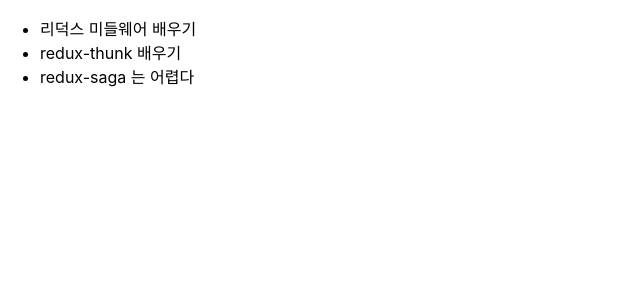
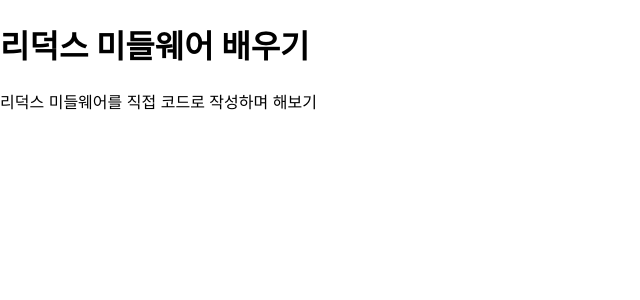
Before and after one commit to JulyK9/learn-redux-middleware, a React (Create React App) app: page /1 in a window 1280 px wide. Shown: the top 300 px of the page, without its empty margins (0-640 px from the left). Built offline with nearby package versions, Linux system fonts and the light colour scheme.

Commit message:
feat: 라우터 생성 적용 및 페이지 추가, 링크 적용

```diff
--- a/src/components/PostList.js
+++ b/src/components/PostList.js
@@ -1,10 +1,14 @@
+import { Link } from 'react-router-dom';
+
 const PostsList = ({ posts }) => {
   // console.log('posts', posts);
 
   return (
     <ul>
       {posts?.map((post) => (
-        <li key={post.id}>{post.title}</li>
+        <li key={post.id}>
+          <Link to={`/${post.id}`}>{post.title}</Link>
+        </li>
       ))}
     </ul>
   );
--- a/src/index.js
+++ b/src/index.js
@@ -5,12 +5,15 @@
 import reportWebVitals from './reportWebVitals';
 import { Provider } from 'react-redux';
 import { store } from './modules/store';
+import { PrivateRouterProvider } from './router';
 
 const root = ReactDOM.createRoot(document.getElementById('root'));
 root.render(
   <React.StrictMode>
     <Provider store={store}>
-      <App />
+      <PrivateRouterProvider>
+        <App />
+      </PrivateRouterProvider>
     </Provider>
   </React.StrictMode>
 );
--- /dev/null
+++ b/src/pages/PostListPage.js
@@ -0,0 +1,11 @@
+import PostListContainer from '../containers/PostListContainer';
+
+const PostListPage = () => {
+  return (
+    <>
+      <PostListContainer />
+    </>
+  );
+};
+
+export default PostListPage;
--- /dev/null
+++ b/src/pages/PostPage.js
@@ -0,0 +1,15 @@
+// import { useParams } from 'react-router-dom';
+import PostContainer from '../containers/PostContainer';
+import { useParams } from 'react-router-dom';
+
+const PostPage = () => {
+  // const params = useParams()
+  const { id } = useParams();
+  const postId = parseInt(id);
+
+  console.log('params: ', postId);
+
+  return <PostContainer postId={postId} />;
+};
+
+export default PostPage;
--- /dev/null
+++ b/src/router/index.js
@@ -0,0 +1,45 @@
+import {
+  Navigate,
+  RouterProvider,
+  createBrowserRouter,
+} from 'react-router-dom';
+import PostPage from '../pages/PostPage';
+import PostListPage from '../pages/PostListPage';
+
+const router = createBrowserRouter([
+  {
+    path: '/',
+    element: <PostListPage />,
+  },
+  // children: [
+  // path: '/',
+  // element: <App />,
+  // children: [
+  //     {
+  //       index: true,
+  //       path: '/posts',
+  //       element: <PostListPage />,
+  //     },
+  //     {
+  //       path: '/posts/:id',
+  //       element: <PostPage />,
+  //     },
+  //     {
+  //       path: '*',
+  //       element: <Navigate to="/" />,
+  //     },
+  //   ],
+  // },
+  {
+    path: '/:id',
+    element: <PostPage />,
+  },
+  {
+    path: '*',
+    element: <Navigate to="/" />,
+  },
+]);
+
+export const PrivateRouterProvider = () => {
+  return <RouterProvider router={router} />;
+};
```
